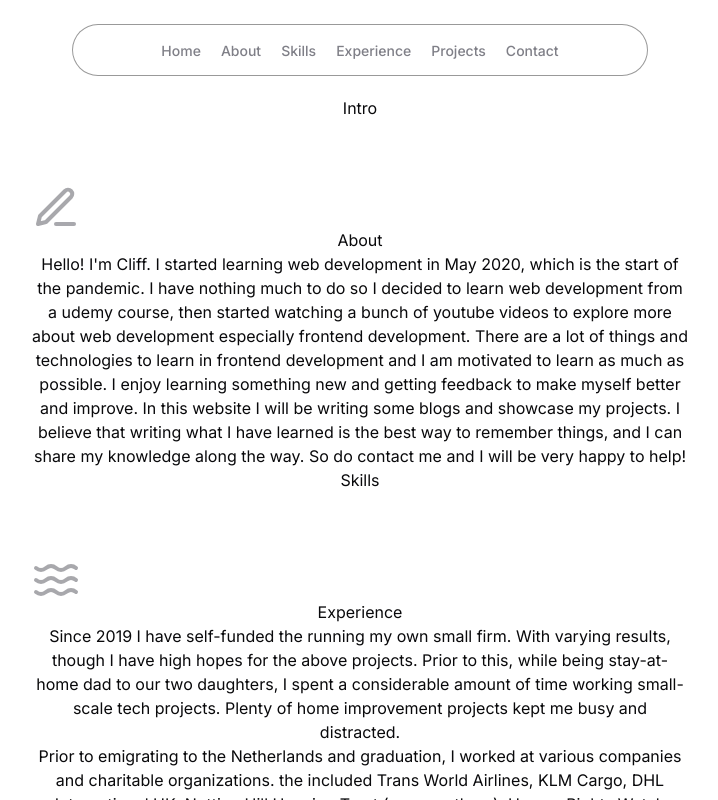
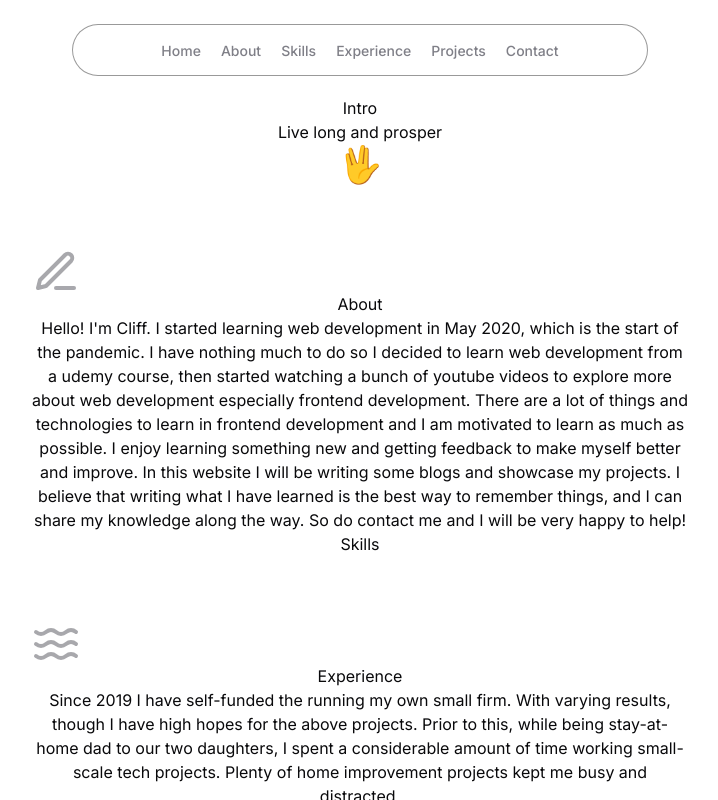
Before and after one commit to cliffrc/a.cliffrc.nl, a Next.js app: page / in a window 1280 px wide. Shown: the top 800 px of the page, without its empty margins (280-998 px from the left). Built offline with nearby package versions, Linux system fonts and the light colour scheme.

Commit message:
Merged old content with new layout

```diff
--- a/src/components/Intro.tsx
+++ b/src/components/Intro.tsx
@@ -4,6 +4,9 @@ const Intro = () => {
   return (
     <section className="sm:scroll-mt-[4.7rem] " id="home">
       <div>Intro</div>
+
+      <h2 className="dark:text-white/70">Live long and prosper</h2>
+      <span className="text-4xl">🖖</span>
     </section>
   );
 };
```
